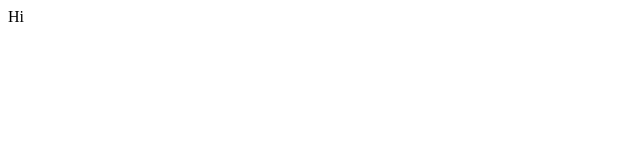
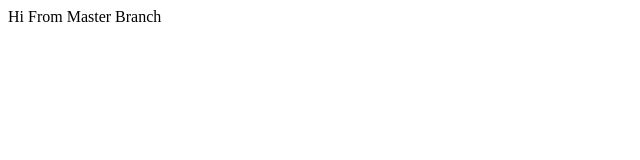
Before and after one commit to IshaanBhatnagar-IB/helloGitHub, a plain HTML site: page index.html in a window 1280 px wide. Shown: the whole page, without its empty margins (0-640 px from the left). Drawn offline with Linux system fonts and the light colour scheme.

Commit message:
Hi from Master

```diff
--- a/index.html
+++ b/index.html
@@ -3,5 +3,5 @@
     <head>
         <title>Hello From VSCode</title>
     </head>
-<body>Hi</body>
+<body>Hi From Master Branch</body>
 </html>
```
